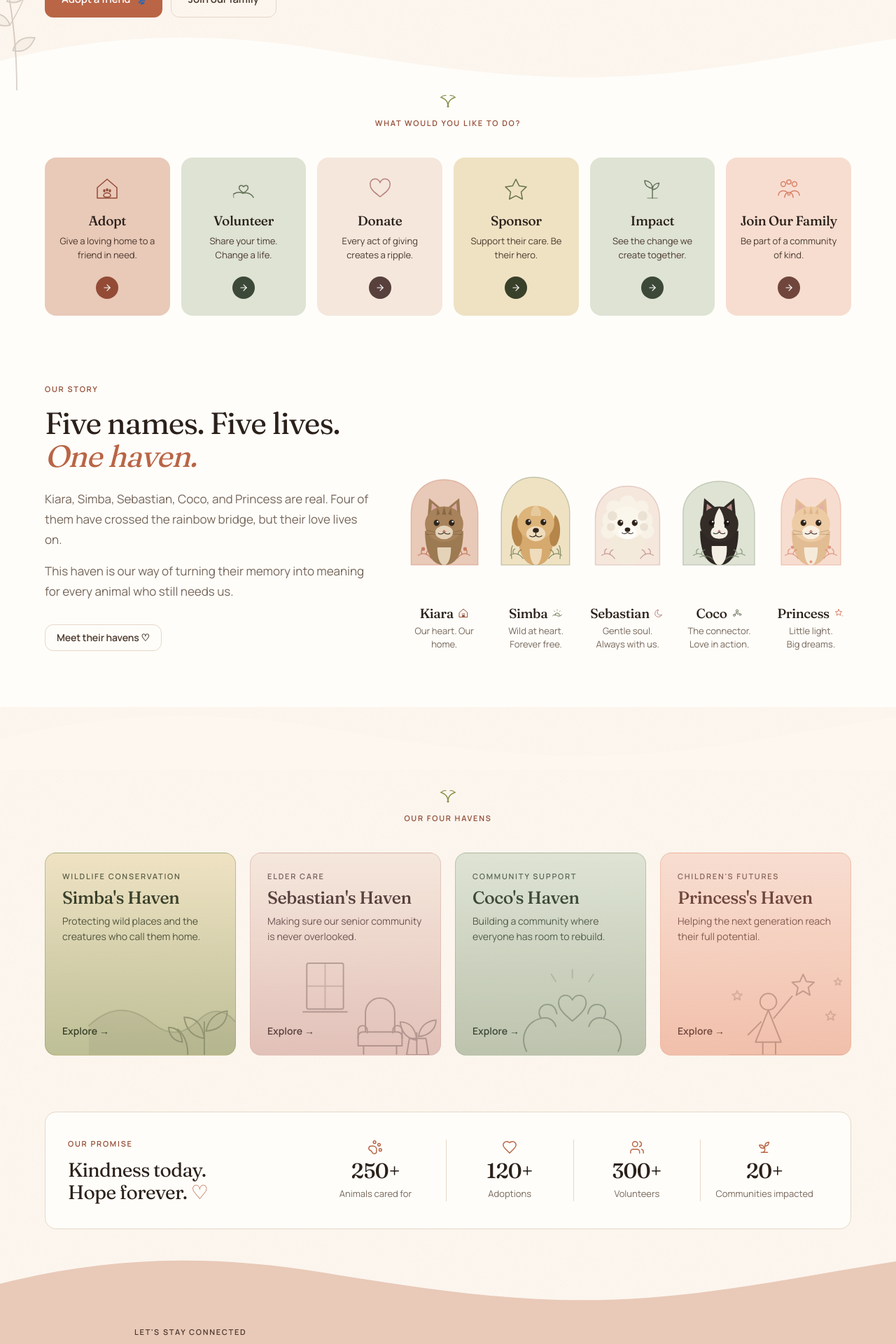
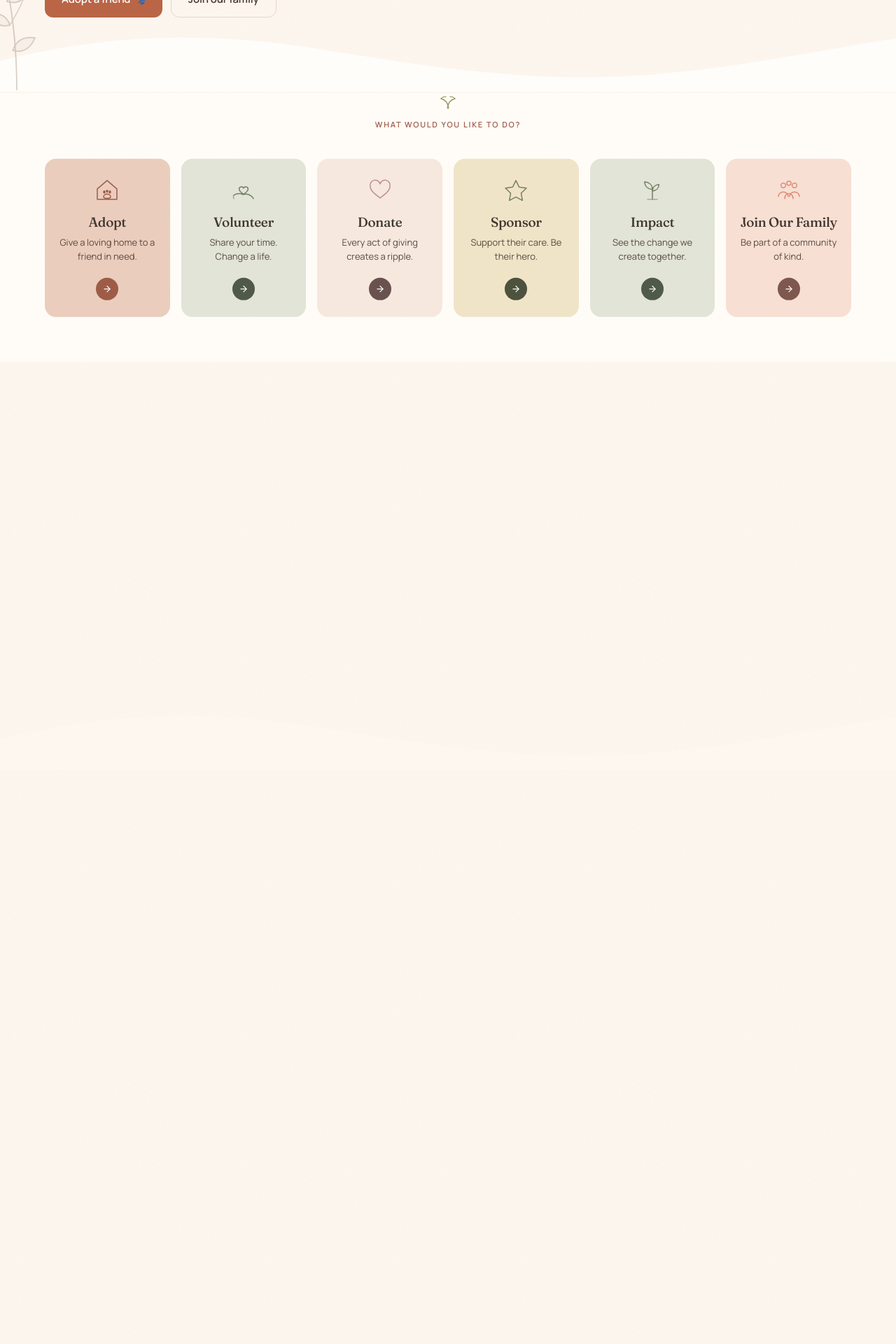
Before and after one commit to cherimedz/Kiara-s-Haven-Website, a Next.js app: page / in a window 1280 px wide. Shown: the part 460-2380 px from the top of the page at 70% size. Built offline with nearby package versions, Linux system fonts and the light colour scheme.

Commit message:
feat: reveal the homepage sections on scroll

```diff
--- a/app/page.jsx
+++ b/app/page.jsx
@@ -7,6 +7,7 @@ import HavenSpread from "@/app/components/sections/HavenSpread";
 import PromiseStrip from "@/app/components/sections/PromiseStrip";
 import ContactSection from "@/app/components/sections/ContactSection";
 import WaveDivider from "@/app/components/illustrations/WaveDivider";
+import Reveal from "@/app/components/ui/Reveal";
 
 export default function HomePage() {
   return (
@@ -14,14 +15,26 @@ export default function HomePage() {
       <Navbar />
 
       <main>
+        {/* The hero animates on load; everything below it waits to be scrolled
+            to. One shared `Reveal` owns the timing so nothing drifts. */}
         <Hero />
-        <Wayfinder />
-        <OurStory />
+        <Reveal>
+          <Wayfinder />
+        </Reveal>
+        <Reveal>
+          <OurStory />
+        </Reveal>
         {/* Transitions back from the surface-level story section to the page. */}
         <WaveDivider fill="var(--kh-page)" />
-        <HavenSpread />
-        <PromiseStrip />
-        <ContactSection />
+        <Reveal>
+          <HavenSpread />
+        </Reveal>
+        <Reveal>
+          <PromiseStrip />
+        </Reveal>
+        <Reveal>
+          <ContactSection />
+        </Reveal>
       </main>
 
       <Footer />
```
